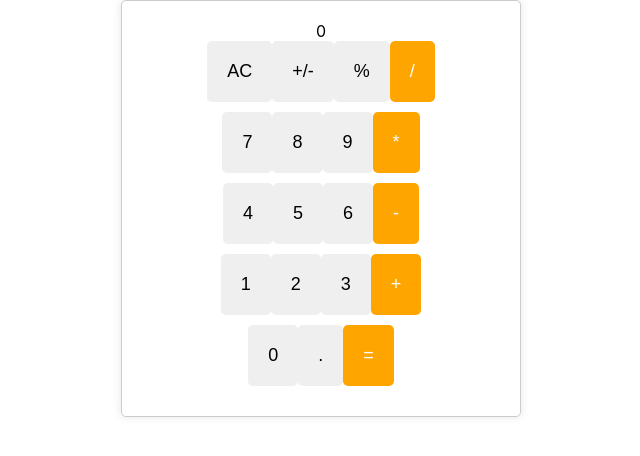
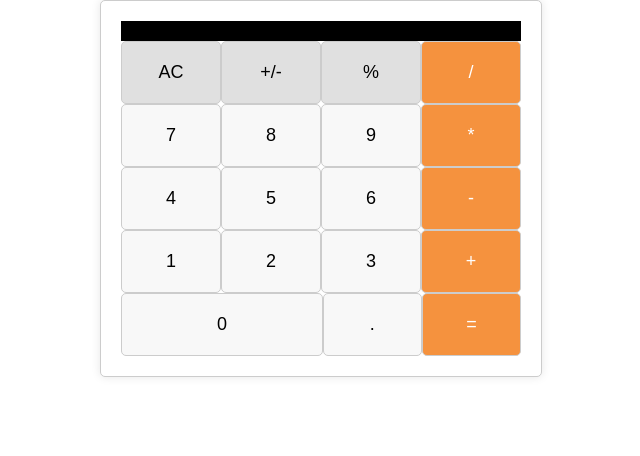
Before and after one commit to zackfei0721/calculator-app, a React (Create React App) app: page / in a window 1280 px wide. Shown: the top 456 px of the page, without its empty margins (319-959 px from the left). Built offline with nearby package versions, Linux system fonts and the light colour scheme.

Commit message:
fixed css styling

```diff
--- a/src/components/Button.tsx
+++ b/src/components/Button.tsx
@@ -11,9 +11,9 @@ const Button: React.FC<Props> = (props) => {
     if (['+', '-', '*', '/', '='].includes(props.value)) {
         className = 'button-orange';
     } else if (['AC', '+/-', '%'].includes(props.value)) {
-        className = 'button-gray';
+        className = 'button-grey';
     } else {
-        className = 'button-light-gray';
+        className = 'button-light-grey';
     }
 
     if (props.value === '0') {
--- a/src/components/Calculator.css
+++ b/src/components/Calculator.css
@@ -1,8 +1,7 @@
 .calculator-container {
     display: flex;
     flex-direction: column;
-    justify-content: center;
-    align-items: center;
+    align-items: stretch;
     max-width: 400px;
     margin: 0 auto;
     padding: 20px;
@@ -12,59 +11,38 @@
     box-shadow: 0 0 10px rgba(0, 0, 0, 0.1);
 }
 
-* {
-    box-sizing: border-box;
-}
+.calculator-row {
+    display:flex;
 
-.calculator-row {
-    display: flex;
-    justify-content: space-between;
-    margin-bottom: 10px;
-}
-
-.button-orange {
-    background-color: orange;
-    color: white;
-}
-
-.button-dark-grey {
-    background-color: #181717;
-    color: white;
-}
-
-.button-light-grey {
-    background-color: #ccc;
-    color: black;
 }
 
 button {
     flex: 1;
     padding: 20px;
     font-size: 18px;
-    border: none;
-    outline: none;
-    cursor: pointer;
+    border: 1px solid #ccc;
     border-radius: 5px;
-    transition: background-color 0.3s ease;
-    margin: 0;
-    box-sizing: border-box;
-}
-
-button:hover {
-    opacity: 0.8;
+    /* margin: 5px; */
 }
 
 button.wide {
-    flex: 2;
+    flex: 2.8;
+}
+
+.button-orange {
+    background-color: #f5923e;
+    color: #fff;
+}
+
+.button-grey {
+    background-color: #e0e0e0;
+}
+
+.button-light-grey {
+    background-color: #f8f8f8;
 }
 
 .display {
-    width: 100%;
-    padding: 20px;
-    margin-bottom: 10px;
-    font-size: 24px;
-    text-align: right;
-    border: 1px solid #ccc;
-    border-radius: 5px;
-    background-color: #f9f9f9;
+    background-color: black;
+
 }
--- a/src/components/Display.tsx
+++ b/src/components/Display.tsx
@@ -6,7 +6,7 @@ type Props = {
 
 const Display: React.FC<Props> = (props) => {
     return (
-        <div>
+        <div className='display'>
             {props.value}
         </div>
     );
```
